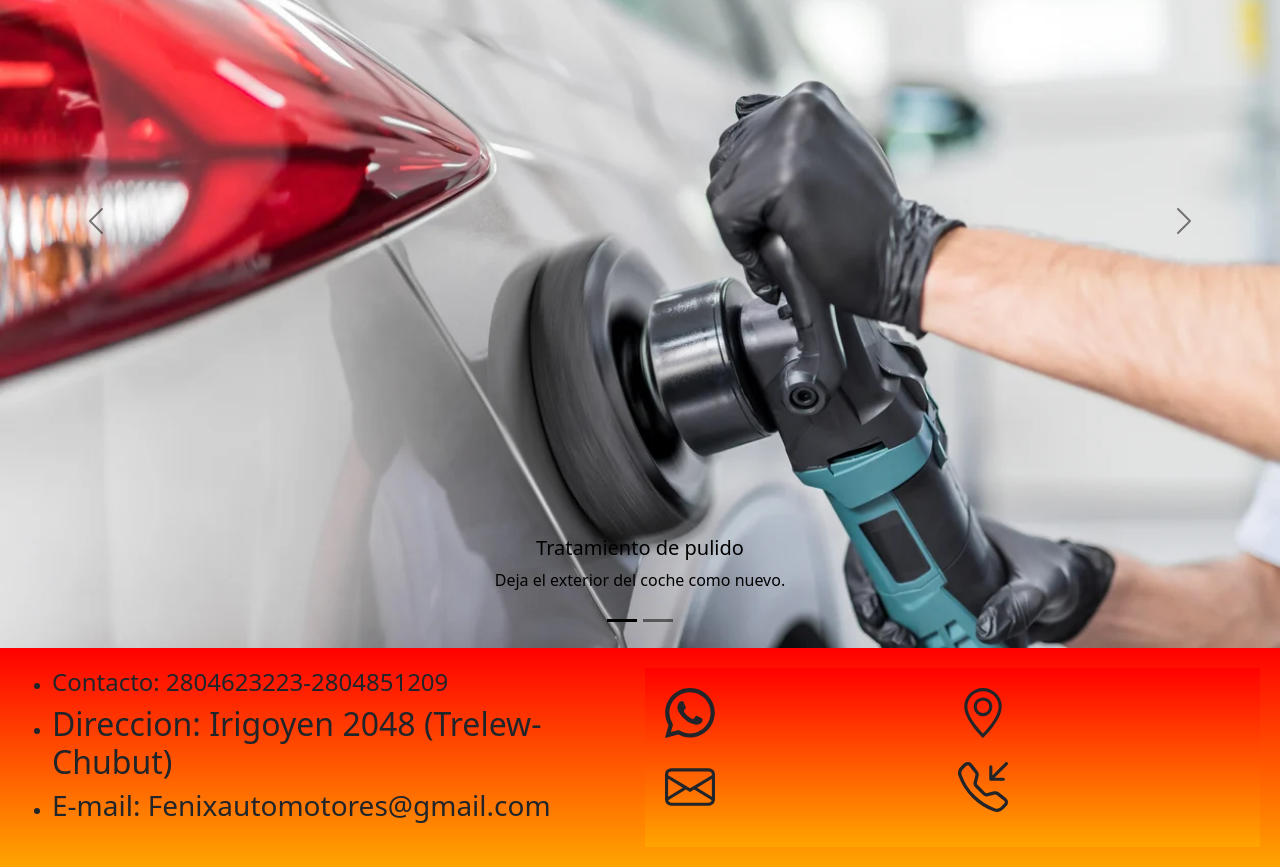
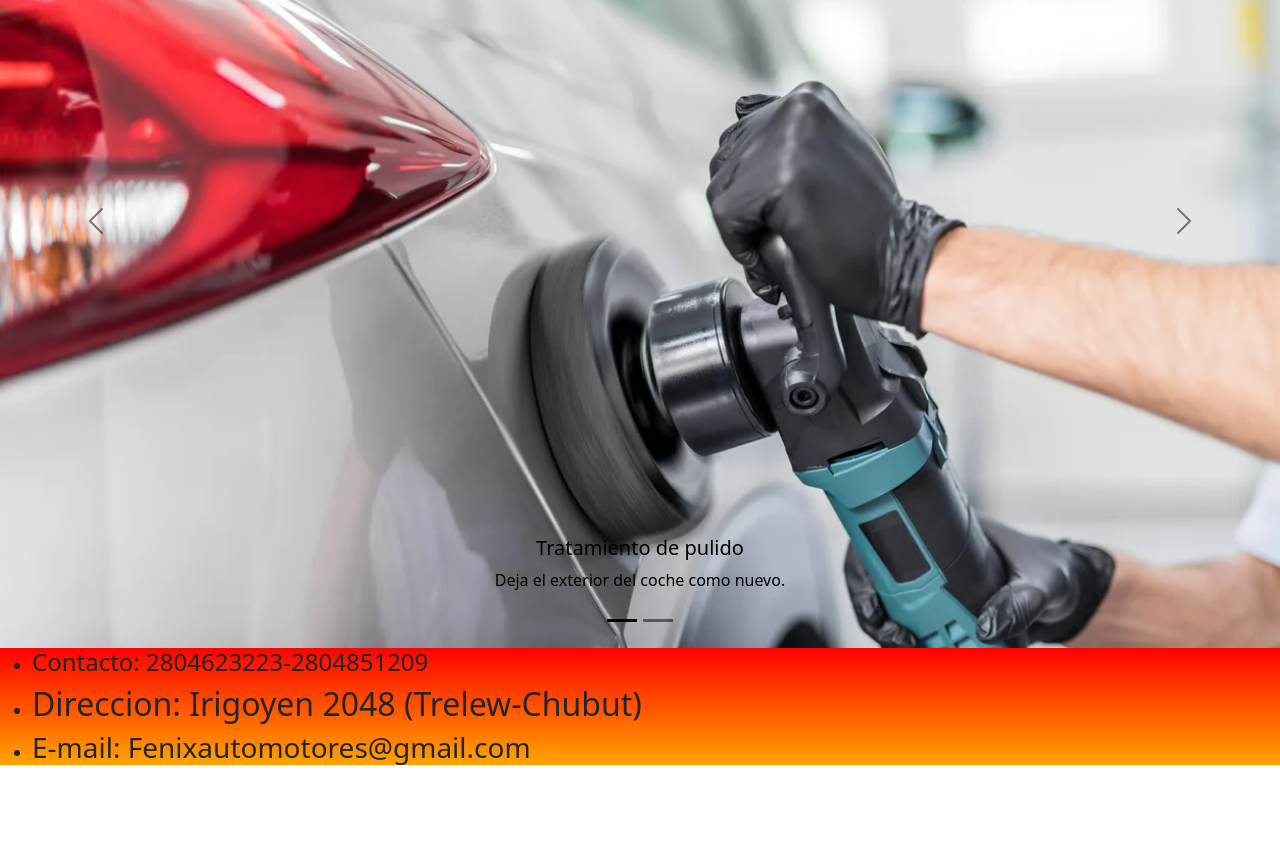
Before and after one commit to JoaquinGonzalez97/Segundo-Repositorio-, a website: page index.html in a window 1280 px wide. Shown: the part 1769-2636 px from the top of the page. After the commit the page ends 2550 px from the top, so only its background shows below. Drawn offline with nearby package versions, Linux system fonts and the light colour scheme.

Commit message:
ajustes finales

```diff
--- a/index.html
+++ b/index.html
@@ -130,22 +130,9 @@
     </ul>
 
     <div class="pie-de-pagina">
-      <svg xmlns="http://www.w3.org/2000/svg" width="50" height="50" fill="currentColor" class="bi bi-whatsapp" viewBox="0 0 16 16">
-        <path d="M13.601 2.326A7.854 7.854 0 0 0 7.994 0C3.627 0 .068 3.558.064 7.926c0 1.399.366 2.76 1.057 3.965L0 16l4.204-1.102a7.933 7.933 0 0 0 3.79.965h.004c4.368 0 7.926-3.558 7.93-7.93A7.898 7.898 0 0 0 13.6 2.326zM7.994 14.521a6.573 6.573 0 0 1-3.356-.92l-.24-.144-2.494.654.666-2.433-.156-.251a6.56 6.56 0 0 1-1.007-3.505c0-3.626 2.957-6.584 6.591-6.584a6.56 6.56 0 0 1 4.66 1.931 6.557 6.557 0 0 1 1.928 4.66c-.004 3.639-2.961 6.592-6.592 6.592zm3.615-4.934c-.197-.099-1.17-.578-1.353-.646-.182-.065-.315-.099-.445.099-.133.197-.513.646-.627.775-.114.133-.232.148-.43.05-.197-.1-.836-.308-1.592-.985-.59-.525-.985-1.175-1.103-1.372-.114-.198-.011-.304.088-.403.087-.088.197-.232.296-.346.1-.114.133-.198.198-.33.065-.134.034-.248-.015-.347-.05-.099-.445-1.076-.612-1.47-.16-.389-.323-.335-.445-.34-.114-.007-.247-.007-.38-.007a.729.729 0 0 0-.529.247c-.182.198-.691.677-.691 1.654 0 .977.71 1.916.81 2.049.098.133 1.394 2.132 3.383 2.992.47.205.84.326 1.129.418.475.152.904.129 1.246.08.38-.058 1.171-.48 1.338-.943.164-.464.164-.86.114-.943-.049-.084-.182-.133-.38-.232z"/>
-      </svg>
 
-      <svg xmlns="http://www.w3.org/2000/svg" width="50" height="50" fill="currentColor" class="bi bi-geo-alt" viewBox="0 0 16 16">
-        <path d="M12.166 8.94c-.524 1.062-1.234 2.12-1.96 3.07A31.493 31.493 0 0 1 8 14.58a31.481 31.481 0 0 1-2.206-2.57c-.726-.95-1.436-2.008-1.96-3.07C3.304 7.867 3 6.862 3 6a5 5 0 0 1 10 0c0 .862-.305 1.867-.834 2.94zM8 16s6-5.686 6-10A6 6 0 0 0 2 6c0 4.314 6 10 6 10z"/>
-        <path d="M8 8a2 2 0 1 1 0-4 2 2 0 0 1 0 4zm0 1a3 3 0 1 0 0-6 3 3 0 0 0 0 6z"/>
-      </svg>
 
-      <svg xmlns="http://www.w3.org/2000/svg" width="50" height="50" fill="currentColor" class="bi bi-envelope" viewBox="0 0 16 16">
-        <path d="M0 4a2 2 0 0 1 2-2h12a2 2 0 0 1 2 2v8a2 2 0 0 1-2 2H2a2 2 0 0 1-2-2V4Zm2-1a1 1 0 0 0-1 1v.217l7 4.2 7-4.2V4a1 1 0 0 0-1-1H2Zm13 2.383-4.708 2.825L15 11.105V5.383Zm-.034 6.876-5.64-3.471L8 9.583l-1.326-.795-5.64 3.47A1 1 0 0 0 2 13h12a1 1 0 0 0 .966-.741ZM1 11.105l4.708-2.897L1 5.383v5.722Z"/>
-      </svg>
 
-      <svg xmlns="http://www.w3.org/2000/svg" width="50" height="50" fill="currentColor" class="bi bi-telephone-inbound" viewBox="0 0 16 16">
-        <path d="M15.854.146a.5.5 0 0 1 0 .708L11.707 5H14.5a.5.5 0 0 1 0 1h-4a.5.5 0 0 1-.5-.5v-4a.5.5 0 0 1 1 0v2.793L15.146.146a.5.5 0 0 1 .708 0zm-12.2 1.182a.678.678 0 0 0-1.015-.063L1.605 2.3c-.483.484-.661 1.169-.45 1.77a17.568 17.568 0 0 0 4.168 6.608 17.569 17.569 0 0 0 6.608 4.168c.601.211 1.286.033 1.77-.45l1.034-1.034a.678.678 0 0 0-.063-1.015l-2.307-1.794a.678.678 0 0 0-.58-.122l-2.19.547a1.745 1.745 0 0 1-1.657-.459L5.482 8.062a1.745 1.745 0 0 1-.46-1.657l.548-2.19a.678.678 0 0 0-.122-.58L3.654 1.328zM1.884.511a1.745 1.745 0 0 1 2.612.163L6.29 2.98c.329.423.445.974.315 1.494l-.547 2.19a.678.678 0 0 0 .178.643l2.457 2.457a.678.678 0 0 0 .644.178l2.189-.547a1.745 1.745 0 0 1 1.494.315l2.306 1.794c.829.645.905 1.87.163 2.611l-1.034 1.034c-.74.74-1.846 1.065-2.877.702a18.634 18.634 0 0 1-7.01-4.42 18.634 18.634 0 0 1-4.42-7.009c-.362-1.03-.037-2.137.703-2.877L1.885.511z"/>
-      </svg>
 
     </div>
 
--- a/scss/particiones/_pie-de-pagina.scss
+++ b/scss/particiones/_pie-de-pagina.scss
@@ -1,10 +1,7 @@
 .pie-de-pagina{
     background-image: linear-gradient($color-primario,$color-cuarto);
-    display: grid;
-    grid-template-columns: repeat(2, 5fr);
-    column-gap: 10px;
-    row-gap: 10px;
-    padding: 20px;
+
+
     .pie-de-pagina h4{
         font-size: 1.3rem;
         grid-area: contactos;
@@ -14,6 +11,10 @@
         grid-area: copy;
     }
 
+    .bg-propio3{
+        transform: translate(-70%, 0%);
+    }
+
 
 
 }
```
Also changed, not shown: pages/contactanos.html (+3 -0 lines), css/estilos.css.
